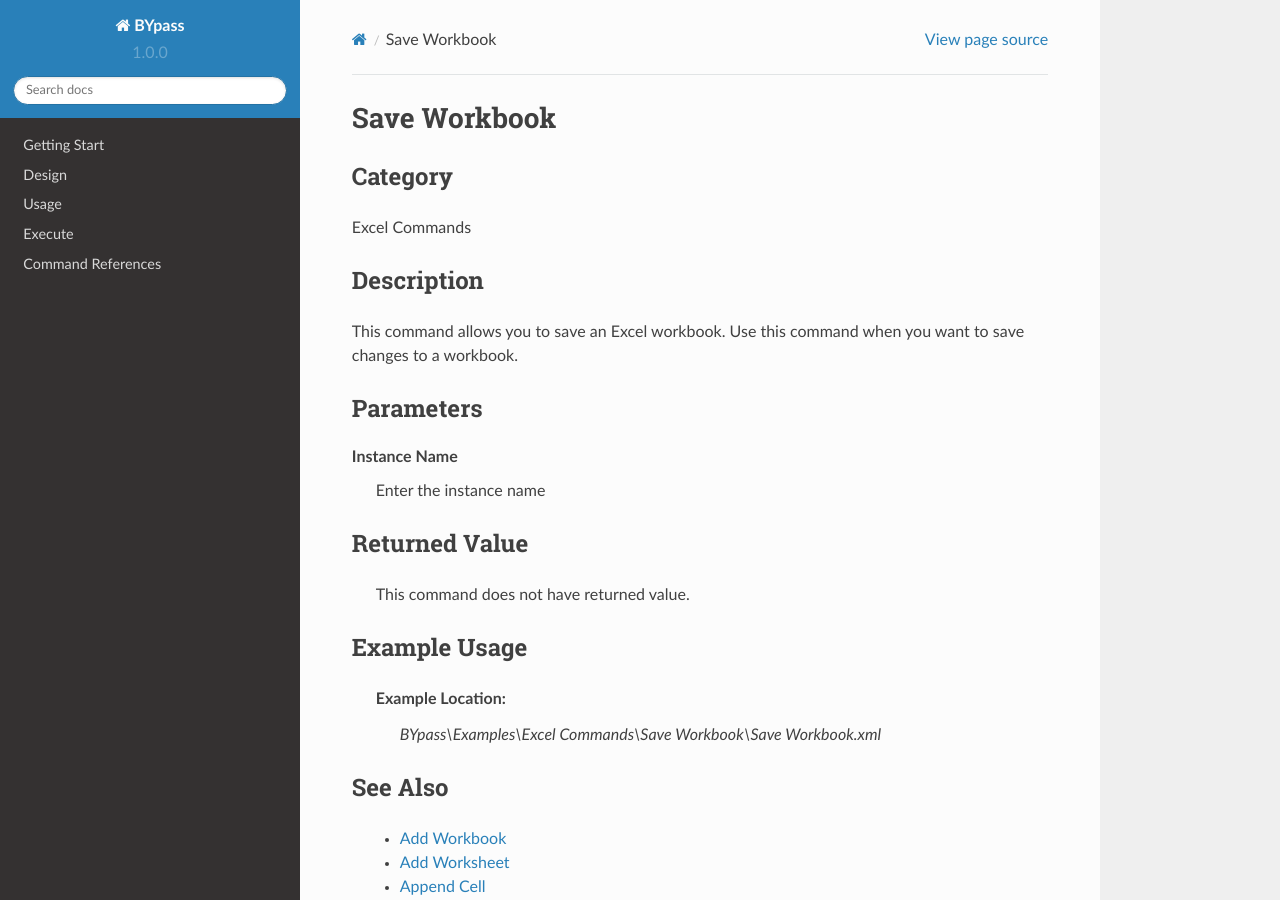
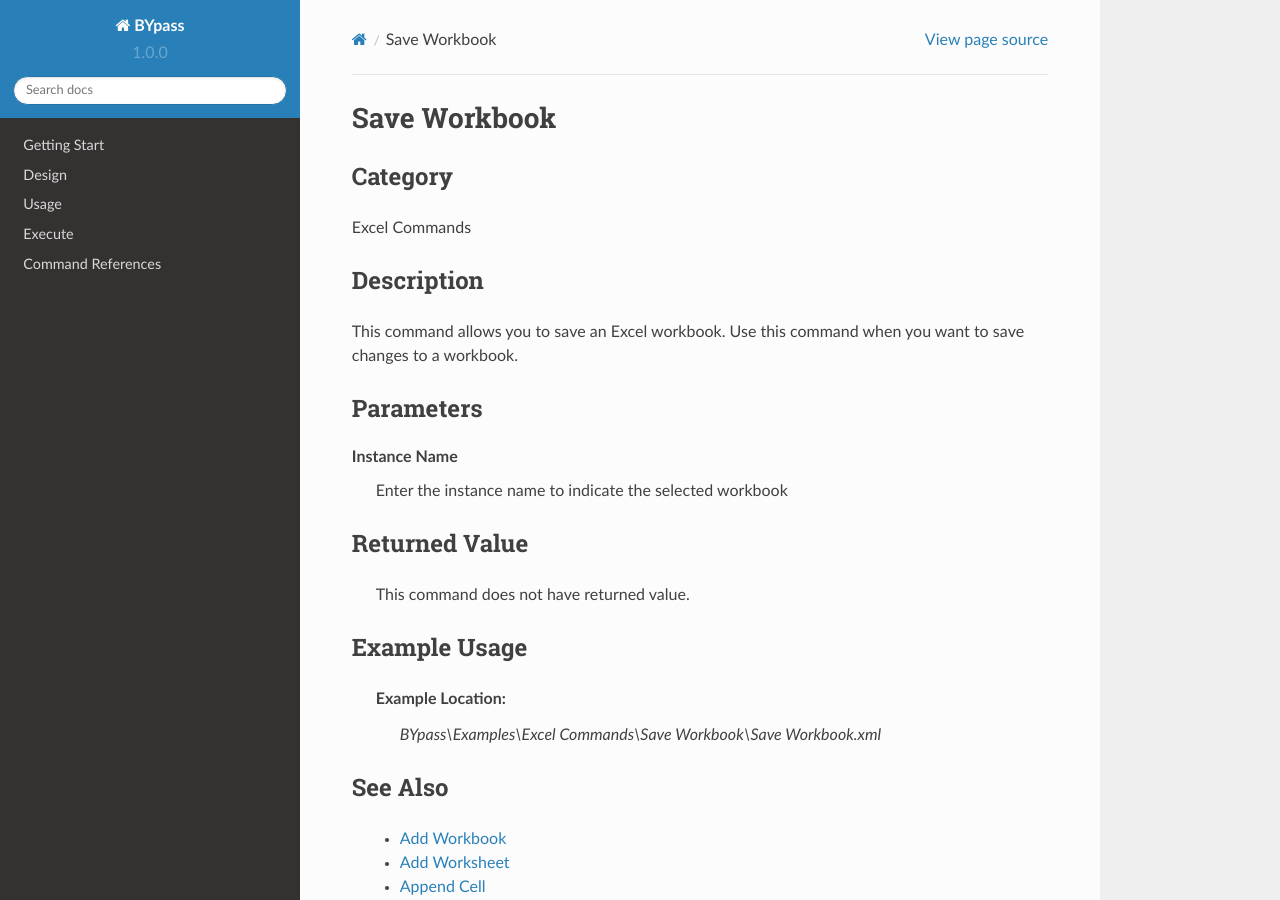
Before and after one commit to stupidmankind/BYpassDoc, a Sphinx documentation site: the page built from docs/source/commands/excelsave.rst, in a window 1280 px wide and 900 px high. Built offline with Sphinx 7.4.7 and the Read the Docs theme 2.0.0, drawn with Linux system fonts in a browser that asks for light colours.

Commit message:
Update excelsave.rst
edit parameters

```diff
--- a/docs/source/commands/excelsave.rst
+++ b/docs/source/commands/excelsave.rst
@@ -14,7 +14,7 @@ Parameters
 ----------
 
 **Instance Name**
-	Enter the instance name
+	Enter the instance name to indicate the selected workbook
 
 
 
```
